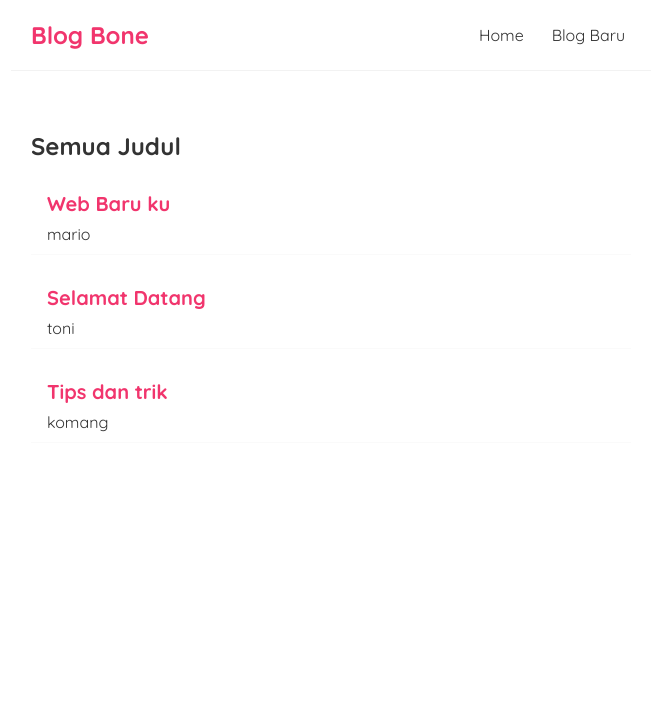
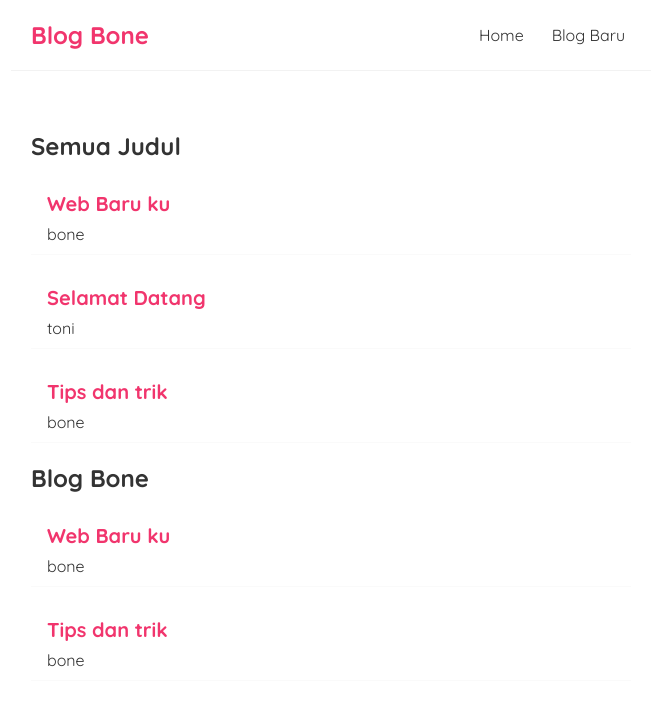
Before and after one commit to KonferensiHantuProject/practice-react, a React (Create React App) app: page / in a window 1280 px wide. Shown: the top 704 px of the page, without its empty margins (309-964 px from the left). Built offline with nearby package versions, Linux system fonts and the light colour scheme.

Commit message:
Reusing a component

```diff
--- a/src/BlogList.js
+++ b/src/BlogList.js
@@ -1,8 +1,4 @@
 const BlogList = ({ blogs, title}) => {
-
-    // Calling blog from props
-    // const blogs = props.blogs;
-    // const title = props.title;
 
     return (
         <div className="blog-list">
--- a/src/Home.js
+++ b/src/Home.js
@@ -4,14 +4,15 @@ import BlogList from "./BlogList";
 const Home = () => {
 
     const [blogs, setBlogs] = useState([
-        { title: 'Web Baru ku', body: 'Lorem Ipsum', author: 'mario', id: 1 },
+        { title: 'Web Baru ku', body: 'Lorem Ipsum', author: 'bone', id: 1 },
         { title: 'Selamat Datang', body: 'Lorem Ipsum', author: 'toni', id: 2 },
-        { title: 'Tips dan trik', body: 'Lorem Ipsum', author: 'komang', id: 3 }
+        { title: 'Tips dan trik', body: 'Lorem Ipsum', author: 'bone', id: 3 }
     ])
 
     return (
         <div className="home">
             <BlogList blogs={blogs} title="Semua Judul" />
+            <BlogList blogs={blogs.filter((blog) => blog.author === 'bone')} title="Blog Bone" />
         </div>
     );
 }
```
